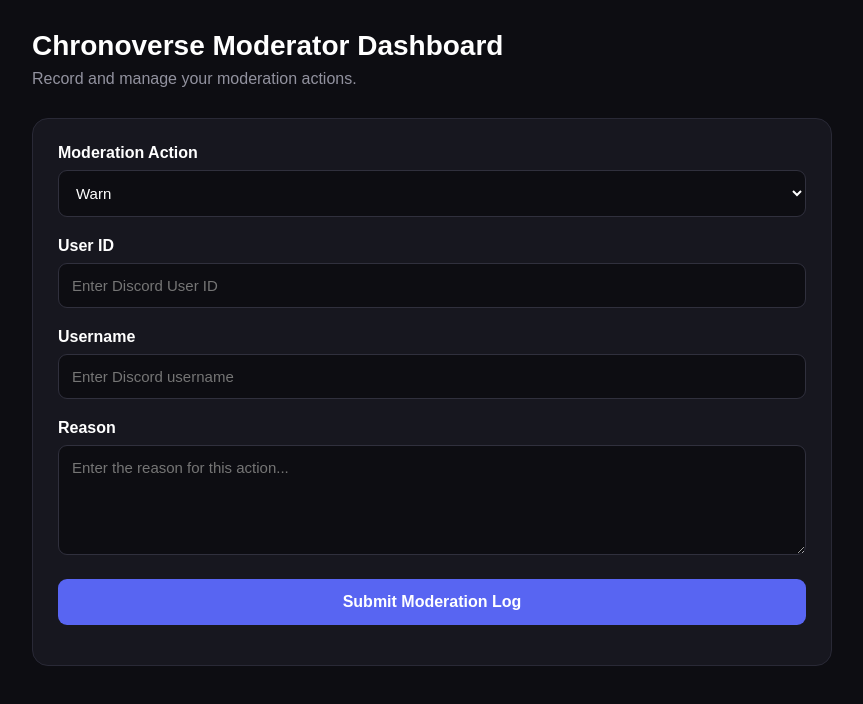
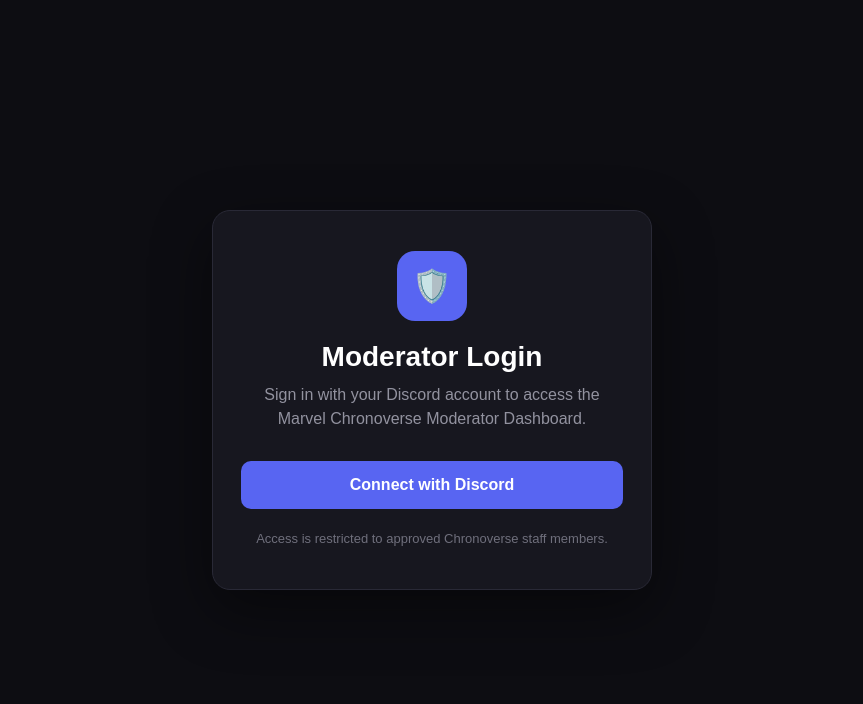
Before and after one commit to 4fhdmtg8y9-hash/Chronoverse-mod-dashboard, a plain HTML site: page index.html in a window 1280 px wide. Shown: the whole page, without its empty margins (208-1071 px from the left). Drawn offline with Linux system fonts and the light colour scheme.

Commit message:
Update index.html

```diff
--- a/index.html
+++ b/index.html
@@ -3,9 +3,7 @@
 <head>
   <meta charset="UTF-8">
   <meta name="viewport" content="width=device-width, initial-scale=1.0">
-
-  <title>Chronoverse Moderator Dashboard</title>
-
+  <title>Chronoverse Moderator Login</title>
   <style>
     * {
       box-sizing: border-box;
@@ -13,200 +11,87 @@
       padding: 0;
       font-family: Arial, sans-serif;
     }
-
     body {
       min-height: 100vh;
       background: #0d0d12;
       color: white;
-      padding: 30px 15px;
+      display: flex;
+      align-items: center;
+      justify-content: center;
+      padding: 20px;
     }
-
-    .dashboard {
-      max-width: 800px;
-      margin: auto;
+    .login-card {
+      width: 100%;
+      max-width: 440px;
+      background: #17171f;
+      border: 1px solid #292936;
+      border-radius: 18px;
+      padding: 40px 28px;
+      text-align: center;
+      box-shadow: 0 20px 60px rgba(0, 0, 0, 0.45);
     }
-
-    header {
+    .icon {
+      width: 70px;
+      height: 70px;
+      margin: 0 auto 20px;
+      border-radius: 18px;
+      background: #5865F2;
+      display: flex;
+      align-items: center;
+      justify-content: center;
+      font-size: 32px;
+    }
+    h1 {
+      font-size: 28px;
+      margin-bottom: 10px;
+    }
+    .subtitle {
+      color: #92929f;
+      line-height: 1.5;
       margin-bottom: 30px;
     }
-
-    h1 {
-      font-size: 28px;
-      margin-bottom: 8px;
-    }
-
-    header p {
-      color: #92929f;
-    }
-
-    .card {
-      background: #17171f;
-      border: 1px solid #292936;
-      border-radius: 16px;
-      padding: 25px;
-      margin-bottom: 20px;
-    }
-
-    label {
+    .discord-button {
       display: block;
-      margin-bottom: 8px;
-      font-weight: bold;
-    }
-
-    input,
-    select,
-    textarea {
       width: 100%;
-      background: #0d0d12;
-      color: white;
-      border: 1px solid #30303d;
-      border-radius: 9px;
-      padding: 13px;
-      margin-bottom: 20px;
-      font-size: 15px;
-    }
-
-    textarea {
-      min-height: 110px;
-      resize: vertical;
-    }
-
-    button {
-      width: 100%;
-      padding: 14px;
-      border: none;
-      border-radius: 9px;
+      padding: 15px;
+      border-radius: 10px;
       background: #5865F2;
       color: white;
+      text-decoration: none;
       font-size: 16px;
       font-weight: bold;
-      cursor: pointer;
+      transition: opacity 0.2s, transform 0.2s;
     }
-
-    button:disabled {
-      opacity: .6;
-      cursor: not-allowed;
+    .discord-button:hover {
+      opacity: 0.9;
     }
-
-    #status {
-      margin-top: 15px;
-      text-align: center;
-      color: #aaa;
+    .discord-button:active {
+      transform: scale(0.98);
+    }
+    .notice {
+      margin-top: 20px;
+      font-size: 13px;
+      color: #6f6f7c;
+      line-height: 1.5;
     }
   </style>
 </head>
-
 <body>
-
-  <div class="dashboard">
-
-    <header>
-      <h1>Chronoverse Moderator Dashboard</h1>
-      <p>Record and manage your moderation actions.</p>
-    </header>
-
-    <div class="card">
-
-      <label for="action">Moderation Action</label>
-
-      <select id="action">
-        <option value="Warn">Warn</option>
-        <option value="Kick">Kick</option>
-        <option value="Ban">Ban</option>
-        <option value="Unban">Unban</option>
-        <option value="Note">Moderation Note</option>
-      </select>
-
-      <label for="userId">User ID</label>
-
-      <input
-        id="userId"
-        type="text"
-        placeholder="Enter Discord User ID"
-      >
-
-      <label for="username">Username</label>
-
-      <input
-        id="username"
-        type="text"
-        placeholder="Enter Discord username"
-      >
-
-      <label for="reason">Reason</label>
-
-      <textarea
-        id="reason"
-        placeholder="Enter the reason for this action..."
-      ></textarea>
-
-      <button id="submitButton" onclick="submitAction()">
-        Submit Moderation Log
-      </button>
-
-      <div id="status"></div>
-
+  <div class="login-card">
+    <div class="icon">
+      🛡️
     </div>
-
+    <h1>Moderator Login</h1>
+    <p class="subtitle">
+      Sign in with your Discord account to access
+      the Marvel Chronoverse Moderator Dashboard.
+    </p>
+    <a href="/api/auth/discord" class="discord-button">
+      Connect with Discord
+    </a>
+    <p class="notice">
+      Access is restricted to approved Chronoverse staff members.
+    </p>
   </div>
-
-  <script>
-    async function submitAction() {
-
-      const button = document.getElementById("submitButton");
-      const status = document.getElementById("status");
-
-      const action = document.getElementById("action").value;
-      const userId = document.getElementById("userId").value.trim();
-      const username = document.getElementById("username").value.trim();
-      const reason = document.getElementById("reason").value.trim();
-
-      if (!userId || !reason) {
-        status.textContent = "Please enter a User ID and reason.";
-        return;
-      }
-
-      button.disabled = true;
-      status.textContent = "Sending moderation log...";
-
-      try {
-
-        const response = await fetch("/api/log-action", {
-          method: "POST",
-          headers: {
-            "Content-Type": "application/json"
-          },
-          body: JSON.stringify({
-            action,
-            userId,
-            username,
-            reason
-          })
-        });
-
-        const data = await response.json();
-
-        if (!response.ok) {
-          throw new Error(data.error || "Something went wrong.");
-        }
-
-        status.textContent = "✓ Moderation action logged successfully.";
-
-        document.getElementById("userId").value = "";
-        document.getElementById("username").value = "";
-        document.getElementById("reason").value = "";
-
-      } catch (error) {
-
-        status.textContent = "Error: " + error.message;
-
-      } finally {
-
-        button.disabled = false;
-
-      }
-    }
-  </script>
-
 </body>
 </html>
```
